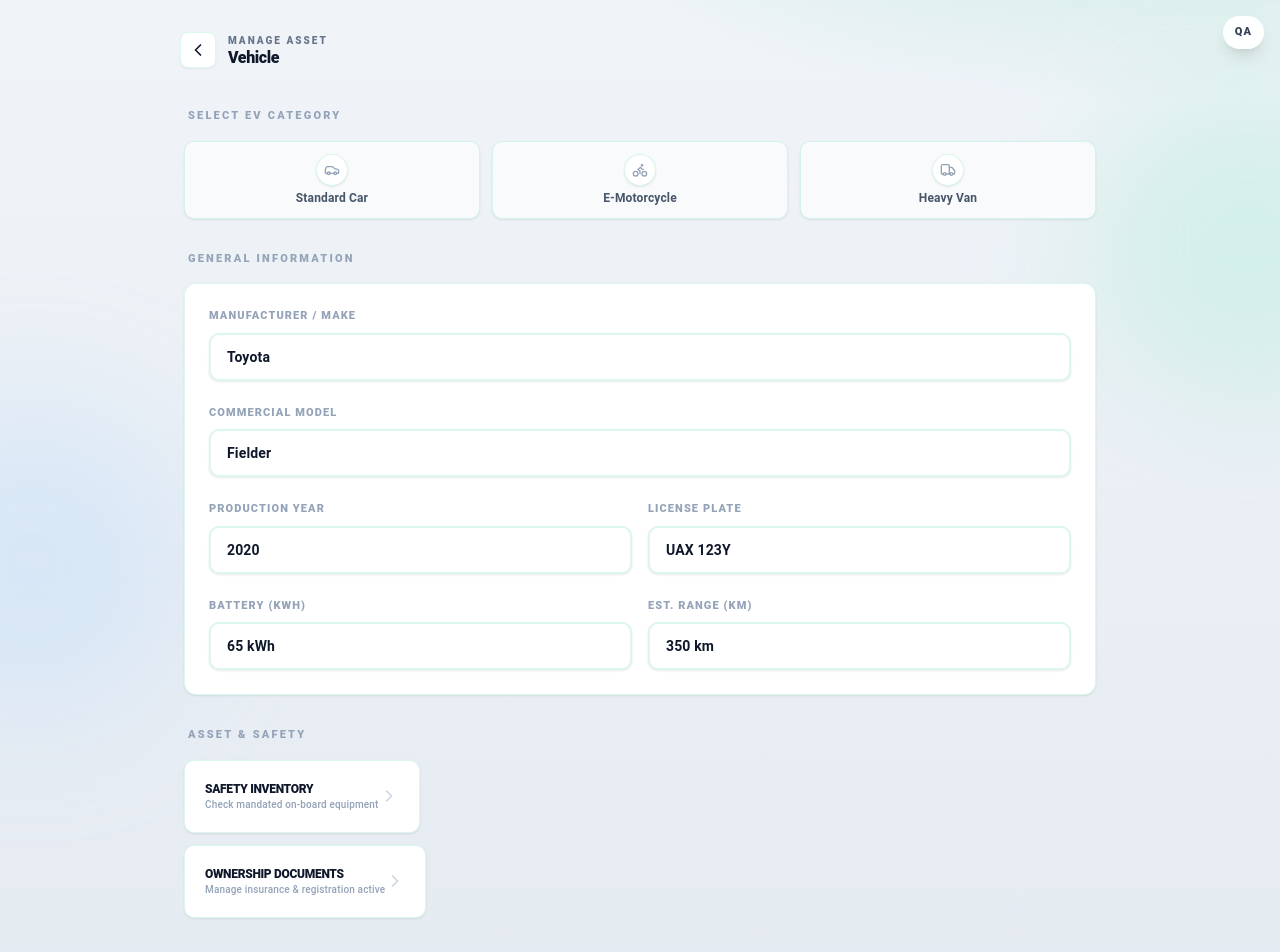
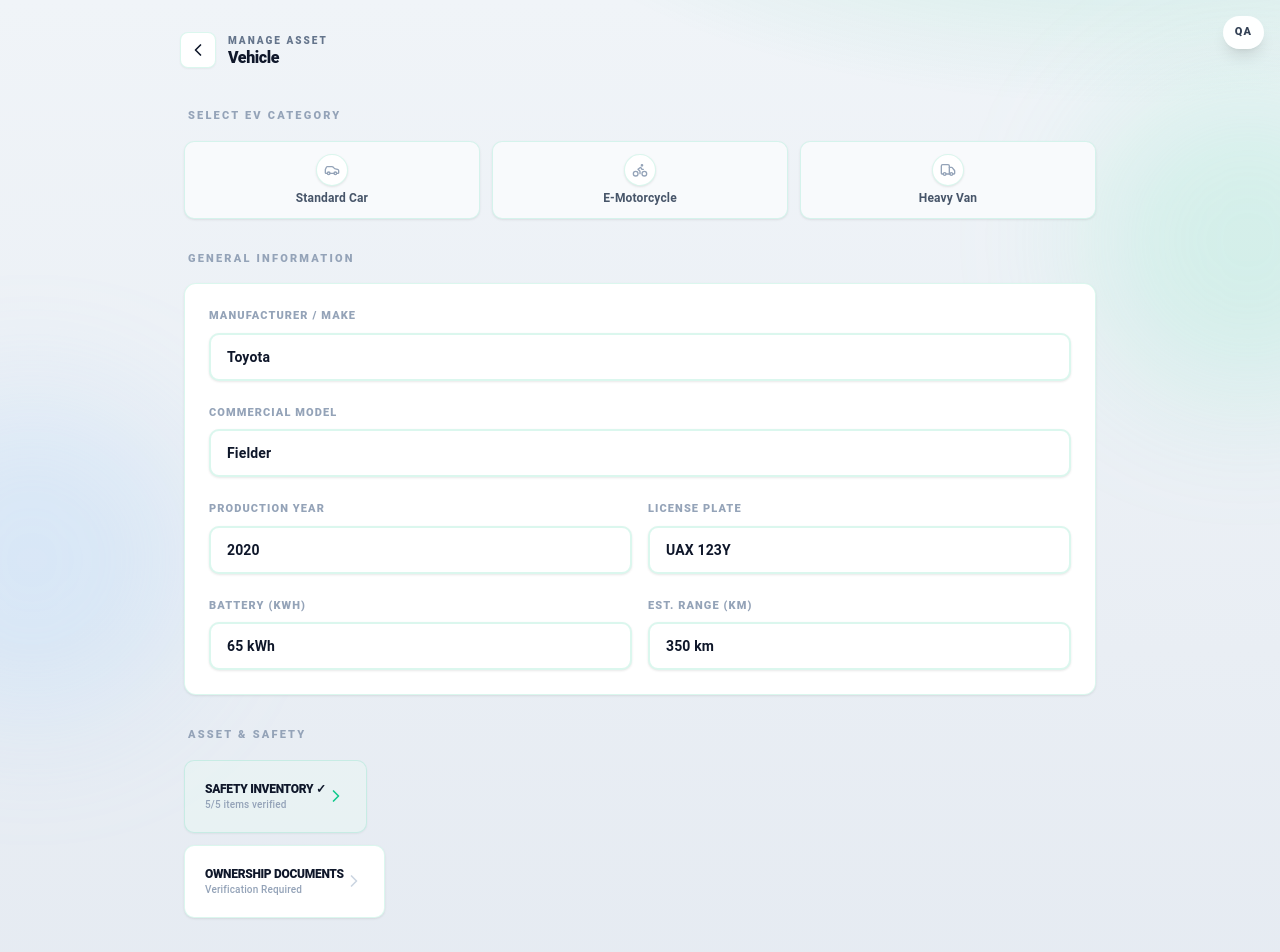
Before and after one commit to Joshua-Tihabwangye/Driver-s-app, a React (Vite) app: page /driver/vehicles/1 in a window 1280 px wide. Shown: the top 952 px of the page. Built offline with nearby package versions, Linux system fonts and the light colour scheme.

Commit message:
I have updated the vehicle workflow

```diff
--- a/src/context/StoreContext.tsx
+++ b/src/context/StoreContext.tsx
@@ -211,10 +211,13 @@ interface StoreContextType {
   selectedVehicleIndex: number | null;
   setSelectedVehicleIndex: (index: number | null) => void;
   vehicles: Vehicle[];
+  draftVehicle: Vehicle | null;
+  setDraftVehicle: (vehicle: Vehicle | null) => void;
   updateVehicle: (id: string, patch: Partial<Vehicle>) => void;
   addVehicle: (vehicle: Vehicle) => void;
   deleteVehicle: (id: string) => void;
   toggleVehicleAccessory: (vehicleId: string, accessoryName: string) => void;
+  resetVehicleAccessories: (vehicleId: string) => void;
   getDefaultAccessoriesForType: (type: string) => Record<string, "Available" | "Missing" | "Required">;
 }
 
@@ -245,27 +248,27 @@ const DRIVER_PREFERENCES_STORAGE_KEY = "driver_preferences";
 const DRIVER_PROFILE_PHOTO_STORAGE_KEY = "driver_profile_photo";
 const SELECTED_VEHICLE_STORAGE_KEY = "driver_selected_vehicle";
 const VEHICLES_STORAGE_KEY = "driver_vehicles";
+const DRAFT_VEHICLE_STORAGE_KEY = "driver_draft_vehicle";
 
 const CAR_ACCESSORIES: Record<string, "Available" | "Missing" | "Required"> = {
-  "First Aid Kit": "Available",
-  "Fire Extinguisher": "Missing",
-  "Reflective Triangle": "Required",
-  "Spare Tire & Jack": "Available",
-  "Jumper Cables": "Available",
+  "Spare tyre": "Available",
+  "Jack": "Missing",
+  "Wheel spanner": "Required",
+  "First aid kit": "Available",
+  "Reflective triangle": "Required",
 };
 
 const MOTORCYCLE_ACCESSORIES: Record<string, "Available" | "Missing" | "Required"> = {
-  "Helmet (Driver)": "Available",
-  "Helmet (Passenger)": "Missing",
-  "Reflective Vest": "Required",
+  "Helmet": "Available",
+  "Reflective jacket": "Missing",
+  "Tool kit": "Required",
 };
 
 const VAN_ACCESSORIES: Record<string, "Available" | "Missing" | "Required"> = {
-  "Fire Extinguisher (HD)": "Available",
-  "First Aid Kit (Large)": "Available",
-  "Wheel Chocks": "Missing",
-  "Cargo Straps/Nets": "Required",
-  "Flashlight & Batteries": "Available",
+  "Fire extinguisher": "Available",
+  "Warning triangles": "Available",
+  "Heavy-duty jack": "Missing",
+  "Cargo straps": "Required",
 };
 
 /**
@@ -568,23 +571,47 @@ function readStoredDriverPreferences(): DriverPreferences {
 }
 
 function readStoredVehicles(): Vehicle[] {
+  const applyDefaults = (v: Vehicle): Vehicle => {
+    const defaults = getDefaultAccessoriesForType(v.type);
+    const currentAcc = v.accessories || {};
+    const currentKeys = Object.keys(currentAcc);
+    const defaultKeys = Object.keys(defaults);
+
+    // If missing, empty, or has different count (e.g. legacy 3 vs new 5), reset to defaults
+    const needsInventoryUpdate = currentKeys.length === 0 || currentKeys.length !== defaultKeys.length;
+
+    return {
+      ...v,
+      batterySize: v.batterySize || (v.type === "Van" ? "40 kWh" : v.type === "Motorcycle" ? "4 kWh" : "65 kWh"),
+      range: v.range || (v.type === "Van" ? "200 km" : v.type === "Motorcycle" ? "80 km" : "350 km"),
+      accessories: needsInventoryUpdate ? defaults : currentAcc
+    };
+  };
+
   if (typeof window === "undefined") {
-    return MOCK_VEHICLES.map(v => ({ ...v, accessories: v.accessories || getDefaultAccessoriesForType(v.type) }));
+    return MOCK_VEHICLES.map(applyDefaults);
   }
 
   try {
     const raw = window.localStorage.getItem(VEHICLES_STORAGE_KEY);
     if (!raw) {
-      return MOCK_VEHICLES.map(v => ({ ...v, accessories: v.accessories || getDefaultAccessoriesForType(v.type) }));
+      return MOCK_VEHICLES.map(applyDefaults);
     }
 
     const parsed = JSON.parse(raw) as Vehicle[];
-    return parsed.map(v => ({
-      ...v,
-      accessories: v.accessories || getDefaultAccessoriesForType(v.type)
-    }));
+    return parsed.map(applyDefaults);
   } catch {
-    return MOCK_VEHICLES.map(v => ({ ...v, accessories: v.accessories || getDefaultAccessoriesForType(v.type) }));
+    return MOCK_VEHICLES.map(applyDefaults);
+  }
+}
+
+function readStoredDraftVehicle(): Vehicle | null {
+  if (typeof window === "undefined") return null;
+  try {
+    const raw = window.localStorage.getItem(DRAFT_VEHICLE_STORAGE_KEY);
+    return raw ? JSON.parse(raw) : null;
+  } catch {
+    return null;
   }
 }
 
@@ -1019,6 +1046,9 @@ export function StoreProvider({ children }: { children: ReactNode }) {
     readStoredDeliveryWorkflow()
   );
   const [vehicles, setVehicles] = useState<Vehicle[]>(() => readStoredVehicles());
+  const [draftVehicle, setDraftVehicle] = useState<Vehicle | null>(() =>
+    readStoredDraftVehicle()
+  );
   const [selectedVehicleIndex, setSelectedVehicleIndexState] = useState<number | null>(() => {
     if (typeof window === "undefined") return null;
     try {
@@ -1192,6 +1222,15 @@ export function StoreProvider({ children }: { children: ReactNode }) {
   }, [vehicles]);
 
   useEffect(() => {
+    if (typeof window === "undefined") return;
+    if (draftVehicle) {
+      window.localStorage.setItem(DRAFT_VEHICLE_STORAGE_KEY, JSON.stringify(draftVehicle));
+    } else {
+      window.localStorage.removeItem(DRAFT_VEHICLE_STORAGE_KEY);
+    }
+  }, [draftVehicle]);
+
+  useEffect(() => {
     const hasProfilePhoto = Boolean(driverProfilePhoto && driverProfilePhoto.trim().length > 0);
     setOnboardingCheckpoints((prev) => {
       if (prev.identityVerified === hasProfilePhoto) {
@@ -1236,6 +1275,23 @@ export function StoreProvider({ children }: { children: ReactNode }) {
   }, [selectedVehicleIndex, vehicles]);
 
   const toggleVehicleAccessory = useCallback((vehicleId: string, accessoryName: string) => {
+    // Check if updating draft
+    if (draftVehicle && (vehicleId === "new" || vehicleId === draftVehicle.id)) {
+      const currentAccessories = draftVehicle.accessories || getDefaultAccessoriesForType(draftVehicle.type);
+      const currentStatus = currentAccessories[accessoryName] || "Missing";
+      const statuses: ("Available" | "Missing" | "Required")[] = ["Available", "Missing", "Required"];
+      const nextStatus = statuses[(statuses.indexOf(currentStatus) + 1) % statuses.length];
+
+      setDraftVehicle({
+        ...draftVehicle,
+        accessories: {
+          ...currentAccessories,
+          [accessoryName]: nextStatus,
+        },
+      });
+      return;
+    }
+
     setVehicles((prev) =>
       prev.map((v) => {
         if (v.id !== vehicleId) return v;
@@ -1253,7 +1309,28 @@ export function StoreProvider({ children }: { children: ReactNode }) {
         };
       })
     );
-  }, []);
+  }, [draftVehicle, setDraftVehicle]);
+
+  const resetVehicleAccessories = useCallback((vehicleId: string) => {
+    // Check if updating draft
+    if (draftVehicle && (vehicleId === "new" || vehicleId === draftVehicle.id)) {
+      setDraftVehicle({
+        ...draftVehicle,
+        accessories: getDefaultAccessoriesForType(draftVehicle.type),
+      });
+      return;
+    }
+
+    setVehicles((prev) =>
+      prev.map((v) => {
+        if (v.id !== vehicleId) return v;
+        return {
+          ...v,
+          accessories: getDefaultAccessoriesForType(v.type),
+        };
+      })
+    );
+  }, [draftVehicle, setDraftVehicle]);
 
   const updateJobStatus = useCallback((id: string, status: Job["status"]) => {
     setJobs(prev => prev.map(j => j.id === id ? { ...j, status } : j));
@@ -2058,10 +2135,13 @@ export function StoreProvider({ children }: { children: ReactNode }) {
       selectedVehicleIndex,
       setSelectedVehicleIndex,
       vehicles,
+      draftVehicle,
+      setDraftVehicle,
       updateVehicle,
       addVehicle,
       deleteVehicle,
       toggleVehicleAccessory,
+      resetVehicleAccessories,
       getDefaultAccessoriesForType,
     }),
     [
@@ -2107,10 +2187,13 @@ export function StoreProvider({ children }: { children: ReactNode }) {
       selectedVehicleIndex,
       setSelectedVehicleIndex,
       vehicles,
+      draftVehicle,
+      setDraftVehicle,
       updateVehicle,
       addVehicle,
       deleteVehicle,
       toggleVehicleAccessory,
+      resetVehicleAccessories,
       getDefaultAccessoriesForType,
     ]
   );
--- a/src/data/mockData.ts
+++ b/src/data/mockData.ts
@@ -25,7 +25,14 @@ export const MOCK_VEHICLES: Vehicle[] = [
     type: "Sedan",
     status: "active",
     batterySize: "65 kWh",
-    range: "350 km"
+    range: "350 km",
+    accessories: {
+      "First Aid Kit": "Available",
+      "Fire Extinguisher": "Available",
+      "Reflective Triangle": "Available",
+      "Spare Tire & Jack": "Available",
+      "Jumper Cables": "Available",
+    }
   },
   {
     id: "v124",
@@ -36,7 +43,14 @@ export const MOCK_VEHICLES: Vehicle[] = [
     type: "Van",
     status: "active",
     batterySize: "40 kWh",
-    range: "200 km"
+    range: "200 km",
+    accessories: {
+      "Fire Extinguisher (HD)": "Available",
+      "First Aid Kit (Large)": "Available",
+      "Wheel Chocks": "Available",
+      "Cargo Straps/Nets": "Available",
+      "Flashlight & Batteries": "Available",
+    }
   },
   {
     id: "v125",
@@ -47,7 +61,12 @@ export const MOCK_VEHICLES: Vehicle[] = [
     type: "Motorcycle",
     status: "active",
     batterySize: "4 kWh",
-    range: "80 km"
+    range: "80 km",
+    accessories: {
+      "Helmet (Driver)": "Available",
+      "Helmet (Passenger)": "Available",
+      "Reflective Vest": "Available",
+    }
   }
 ];
 
--- a/src/data/types.ts
+++ b/src/data/types.ts
@@ -55,6 +55,7 @@ export interface Vehicle {
   accessories?: Record<string, "Available" | "Missing" | "Required">;
   batterySize?: string;
   range?: string;
+  documentsUploaded?: boolean;
 }
 
 export interface EarningsEntry {
--- a/src/screens/MyVehicles.tsx
+++ b/src/screens/MyVehicles.tsx
@@ -68,7 +68,7 @@ function VehicleCard({ image, brand, model, badge, primary, selected, onSelect,
 
 export default function MyVehicles() {
   const navigate = useNavigate();
-  const { vehicles, selectedVehicleIndex, setSelectedVehicleIndex, addVehicle } = useStore();
+  const { vehicles, selectedVehicleIndex, setSelectedVehicleIndex, addVehicle, setDraftVehicle } = useStore();
   const [localSelectedIdx, setLocalSelectedIdx] = useState<number | null>(selectedVehicleIndex);
 
   // Keep local selection in sync with global store (e.g. after deletion or external reset)
@@ -83,7 +83,7 @@ export default function MyVehicles() {
 
   const handleAddVehicle = () => {
     const newId = `v-${Date.now()}`;
-    const newVehicle: any = {
+    const newDraft: any = {
       id: newId,
       make: "",
       model: "",
@@ -93,10 +93,11 @@ export default function MyVehicles() {
       status: "inactive",
       accessories: {},
       batterySize: "",
-      range: ""
+      range: "",
+      documentsUploaded: false
     };
-    addVehicle(newVehicle);
-    navigate(`/driver/vehicles/${newId}`);
+    setDraftVehicle(newDraft);
+    navigate(`/driver/vehicles/new`);
   };
 
   return (
--- a/src/screens/VehicleAccessories.tsx
+++ b/src/screens/VehicleAccessories.tsx
@@ -70,9 +70,10 @@ function AccessoryRow({ icon: Icon, name, detail, status, onClick }: any) {
 export default function VehicleAccessories() {
   const { vehicleId } = useParams();
   const navigate = useNavigate();
-  const { vehicles, toggleVehicleAccessory, getDefaultAccessoriesForType } = useStore();
+  const { vehicles, draftVehicle, toggleVehicleAccessory, resetVehicleAccessories, getDefaultAccessoriesForType } = useStore();
 
-  const vehicle = vehicles.find(v => v.id === vehicleId);
+  const isNew = vehicleId === "new";
+  const vehicle = isNew ? draftVehicle : vehicles.find(v => v.id === vehicleId);
   const accessories = vehicle?.accessories || (vehicle ? getDefaultAccessoriesForType(vehicle.type) : {});
 
   return (
@@ -131,6 +132,15 @@ export default function VehicleAccessories() {
 
           <button
             type="button"
+            onClick={() => vehicleId && resetVehicleAccessories(vehicleId)}
+            className="w-full mb-3 flex items-center justify-center space-x-2 rounded-2xl border-2 border-dashed border-slate-200 py-3 text-[10px] font-black uppercase tracking-widest text-slate-400 hover:border-orange-500/30 hover:text-orange-500 transition-all"
+          >
+            <Package className="h-3.5 w-3.5" />
+            <span>Reset to Recommended Inventory</span>
+          </button>
+
+          <button
+            type="button"
             onClick={() => navigate(`/driver/vehicles/${vehicleId}`)}
             className="w-full rounded-[1.5rem] bg-orange-500 py-4 text-sm font-black text-white shadow-xl shadow-orange-500/20 hover:bg-orange-600 active:scale-[0.98] transition-all uppercase tracking-widest"
           >
--- a/src/screens/VehicleDetails.tsx
+++ b/src/screens/VehicleDetails.tsx
@@ -50,37 +50,83 @@ function InputRow({ label, placeholder, value, onChange }: any) {
 export default function VehicleDetails() {
   const { vehicleId } = useParams();
   const navigate = useNavigate();
-  const { vehicles, updateVehicle, deleteVehicle } = useStore();
+  const {
+    vehicles,
+    updateVehicle,
+    deleteVehicle,
+    addVehicle,
+    draftVehicle,
+    setDraftVehicle,
+    getDefaultAccessoriesForType
+  } = useStore();
 
-  const vehicle = vehicles.find(v => v.id === vehicleId) || vehicles[0];
+  const isNew = vehicleId === "new";
+  const vehicle = isNew
+    ? draftVehicle
+    : (vehicles.find(v => v.id === vehicleId) || vehicles[0]);
 
   const [form, setForm] = useState({
     make: vehicle?.make || "",
     model: vehicle?.model || "",
     year: vehicle?.year?.toString() || "",
-    color: vehicle?.imageUrl ? "Dynamic" : "", // placeholder
+    color: "", // placeholder
     plate: vehicle?.plate || "",
     batterySize: vehicle?.batterySize || "",
     range: vehicle?.range || "",
     type: (vehicle?.type?.toLowerCase() === "motorcycle" ? "motorcycle" : vehicle?.type?.toLowerCase()) || "car",
   });
 
+  const [errors, setErrors] = useState<string[]>([]);
+
+  // If new and no draft exists, go back
   useEffect(() => {
-    if (vehicle) {
+    if (isNew && !draftVehicle) {
+      navigate("/driver/vehicles");
+    }
+  }, [isNew, draftVehicle, navigate]);
+
+  // Sync form to draft if new
+  useEffect(() => {
+    if (isNew && draftVehicle) {
+      const updatedType = form.type.charAt(0).toUpperCase() + form.type.slice(1);
+      const typeChanged = draftVehicle.type !== updatedType;
+
+      setDraftVehicle({
+        ...draftVehicle,
+        make: form.make,
+        model: form.model,
+        year: parseInt(form.year) || draftVehicle.year,
+        plate: form.plate,
+        type: updatedType,
+        batterySize: form.batterySize,
+        range: form.range,
+        // Reset accessories only if type actually changed and we are in draft mode
+        ...(typeChanged ? { accessories: getDefaultAccessoriesForType(updatedType) } : {})
+      });
+    }
+  }, [form.make, form.model, form.year, form.plate, form.type, form.batterySize, form.range]);
+
+  useEffect(() => {
+    if (!isNew && vehicle) {
       setForm({
         make: vehicle.make,
         model: vehicle.model,
         year: vehicle.year.toString(),
-        color: "", // would need field in type if real
+        color: "",
         plate: vehicle.plate,
         batterySize: vehicle.batterySize || "",
         range: vehicle.range || "",
         type: (vehicle.type.toLowerCase() === "motorcycle" ? "motorcycle" : vehicle.type.toLowerCase()) || "car",
       });
     }
-  }, [vehicle]);
+  }, [vehicle, isNew]);
 
   const handleDelete = () => {
+    if (isNew) {
+      setDraftVehicle(null);
+      navigate("/driver/vehicles");
+      return;
+    }
     if (!vehicleId) return;
     if (window.confirm("Are you sure you want to delete this vehicle from your garage?")) {
       deleteVehicle(vehicleId);
@@ -88,13 +134,44 @@ export default function VehicleDetails() {
     }
   };
 
+  const validate = (): boolean => {
+    const newErrors: string[] = [];
+    if (!form.make.trim()) newErrors.push("Manufacturer/Make is required");
+    if (!form.model.trim()) newErrors.push("Commercial Model is required");
+    if (!form.year.trim()) newErrors.push("Production Year is required");
+    if (!form.plate.trim()) newErrors.push("License Plate is required");
+    if (!form.batterySize.trim()) newErrors.push("Battery (kWh) is required");
+    if (!form.range.trim()) newErrors.push("Est. Range (KM) is required");
+
+    // Check accessories
+    const accessories = vehicle?.accessories || {};
+    const missingAccessories = Object.values(accessories).some(v => v === "Missing");
+    if (missingAccessories) {
+      newErrors.push("All mandatory safety inventory must be marked as Available");
+    }
+    if (Object.keys(accessories).length === 0) {
+      newErrors.push("Safety inventory has not been checked");
+    }
+
+    // Check docs
+    if (!isNew && !vehicle?.documentsUploaded) {
+      newErrors.push("Ownership documents must be uploaded");
+    }
+
+    setErrors(newErrors);
+    return newErrors.length === 0;
+  };
+
   const handleSave = () => {
-    if (!vehicleId) return;
+    if (!validate()) return;
 
-    // Check if type changed to reset accessories
-    const typeChanged = vehicle?.type.toLowerCase() !== form.type.toLowerCase();
-    const updatedType = form.type.charAt(0).toUpperCase() + form.type.slice(1);
-
+    if (isNew && draftVehicle) {
+      addVehicle({
+        ...draftVehicle,
+        status: "active"
+      });
+      setDraftVehicle(null);
+    } else if (vehicleId) {
       updateVehicle(vehicleId, {
         make: form.make,
         model: form.model,
@@ -102,23 +179,52 @@ export default function VehicleDetails() {
         plate: form.plate,
         batterySize: form.batterySize,
         range: form.range,
-      type: updatedType,
-      // If type changed, we might want to clear or reset accessories in a real app.
-      // For this refined demo, we'll let the Store identify the new defaults if they are empty.
-      ...(typeChanged ? { accessories: undefined } : {})
+        type: form.type.charAt(0).toUpperCase() + form.type.slice(1),
       });
+    }
     navigate("/driver/vehicles");
   };
+
+  const handleGoToAccessories = () => {
+    const targetId = isNew ? "new" : vehicleId;
+    navigate(`/driver/vehicles/${targetId}/accessories`);
+  };
+
+  const handleGoToDocs = () => {
+    // For demo purposes, we'll simulate document upload by toggling the flag
+    if (isNew && draftVehicle) {
+      setDraftVehicle({ ...draftVehicle, documentsUploaded: true });
+      alert("Documents uploaded successfully!");
+    } else if (vehicleId && !isNew) {
+      updateVehicle(vehicleId, { documentsUploaded: true });
+      alert("Documents uploaded successfully!");
+    }
+  };
+
+  const accessoryCount = vehicle?.accessories ? Object.keys(vehicle.accessories).length : 0;
+  const availableCount = vehicle?.accessories ? Object.values(vehicle.accessories).filter(v => v === "Available").length : 0;
 
   return (
     <div className="flex flex-col min-h-full bg-cream/30">
       <PageHeader
-        title="Vehicle"
-        subtitle="Manage Asset"
+        title={isNew ? "New Vehicle" : "Vehicle"}
+        subtitle={isNew ? "Registration" : "Manage Asset"}
         onBack={() => navigate(-1)}
       />
 
       <main className="flex-1 px-6 pt-6 pb-20 space-y-8 overflow-y-auto scrollbar-hide">
+        {/* Error Messages */}
+        {errors.length > 0 && (
+          <div className="rounded-3xl border border-red-100 bg-red-50 p-5 space-y-2">
+            <div className="flex items-center space-x-2 text-red-700 font-black text-xs uppercase tracking-tight">
+              <span>Validation Required</span>
+            </div>
+            <ul className="list-disc list-inside text-[11px] text-red-600/80 font-medium space-y-1">
+              {errors.map((err, i) => <li key={i}>{err}</li>)}
+            </ul>
+          </div>
+        )}
+
         {/* Vehicle type selector */}
         <section className="space-y-4">
           <div className="px-1">
@@ -209,39 +315,49 @@ export default function VehicleDetails() {
            <div className="space-y-3">
               <button
                 type="button"
-                onClick={() => navigate(`/driver/vehicles/${vehicleId}/accessories`)}
-                className="flex items-center justify-between rounded-[2rem] border-2 border-orange-500/10 bg-cream px-5 py-5 shadow-sm active:scale-[0.98] transition-all group hover:border-orange-500/30"
+                onClick={handleGoToAccessories}
+                className={`flex items-center justify-between rounded-[2rem] border-2 px-5 py-5 shadow-sm active:scale-[0.98] transition-all group ${
+                  availableCount > 0 && availableCount === accessoryCount
+                    ? "border-brand-active/20 bg-emerald-50/30"
+                    : "border-orange-500/10 bg-cream hover:border-orange-500/30"
+                }`}
               >
                 <div className="flex items-center space-x-4">
                   <div className="flex flex-col items-start">
                     <span className="text-xs font-black uppercase tracking-tight text-slate-900">
-                      Safety Inventory
+                      Safety Inventory {availableCount === accessoryCount && availableCount > 0 && "✓"}
                     </span>
                     <span className="text-[10px] font-medium text-slate-400">
-                      Check mandated on-board equipment
+                      {availableCount}/{accessoryCount} items verified
                     </span>
                   </div>
                 </div>
-                <ChevronRight className="h-5 w-5 text-slate-300 group-hover:text-orange-500" />
+                <ChevronRight className={`h-5 w-5 ${availableCount === accessoryCount && availableCount > 0 ? "text-brand-active" : "text-slate-300"}`} />
               </button>
 
+              {!isNew && (
                 <button
                   type="button"
-                onClick={() => navigate("/driver/onboarding/profile/documents/upload")}
-                className="flex items-center justify-between rounded-[2rem] border-2 border-blue-500/10 bg-cream px-5 py-5 shadow-sm active:scale-[0.98] transition-all group hover:border-blue-500/30"
+                  onClick={handleGoToDocs}
+                  className={`flex items-center justify-between rounded-[2rem] border-2 px-5 py-5 shadow-sm active:scale-[0.98] transition-all group ${
+                    vehicle?.documentsUploaded
+                      ? "border-blue-500/20 bg-blue-50/30"
+                      : "border-blue-500/10 bg-cream hover:border-blue-500/30"
+                  }`}
                 >
                   <div className="flex items-center space-x-4">
                     <div className="flex flex-col items-start">
                       <span className="text-xs font-black uppercase tracking-tight text-slate-900">
-                      Ownership Documents
+                        Ownership Documents {vehicle?.documentsUploaded && "✓"}
                       </span>
                       <span className="text-[10px] font-medium text-slate-400">
-                      Manage insurance & registration active
+                        {vehicle?.documentsUploaded ? "Documents Verified" : "Verification Required"}
                       </span>
                     </div>
                   </div>
-                <ChevronRight className="h-5 w-5 text-slate-300 group-hover:text-blue-500" />
+                  <ChevronRight className={`h-5 w-5 ${vehicle?.documentsUploaded ? "text-blue-500" : "text-slate-300"}`} />
                 </button>
+              )}
            </div>
         </section>
 
@@ -252,8 +368,8 @@ export default function VehicleDetails() {
               <Info className="h-4 w-4 text-blue-600" />
             </div>
             <div className="shrink text-[11px] text-blue-900/80 leading-relaxed">
-              <p className="font-black text-xs text-blue-900 uppercase tracking-tight mb-1">Data Accuracy</p>
-              <p className="font-medium">Accurate EV data is critical for route planning and range prediction during active jobs.</p>
+              <p className="font-black text-xs text-blue-900 uppercase tracking-tight mb-1">Onboarding Requirement</p>
+              <p className="font-medium">All fields, safety inventory, and documents are mandatory before you can put this vehicle into service.</p>
             </div>
           </div>
 
@@ -263,14 +379,14 @@ export default function VehicleDetails() {
               onClick={handleSave}
               className="w-full rounded-[1.5rem] bg-orange-500 py-4 text-sm font-black text-white shadow-xl shadow-orange-500/20 hover:bg-orange-600 active:scale-[0.98] transition-all uppercase tracking-widest"
             >
-              {!vehicle?.make && !vehicle?.model ? "Save Vehicle" : "Update Vehicle"}
+              {isNew ? "Save Vehicle" : "Update Vehicle"}
             </button>
             <button
               type="button"
               onClick={handleDelete}
               className="w-full rounded-[1.5rem] border-2 border-slate-200 py-4 text-sm font-black text-slate-400 hover:text-red-500 hover:border-red-100 transition-all uppercase tracking-widest"
             >
-              Delete Vehicle
+              {isNew ? "Cancel" : "Delete Vehicle"}
             </button>
           </div>
         </section>
```
Lines whose indentation alone changed are shown as unchanged.
